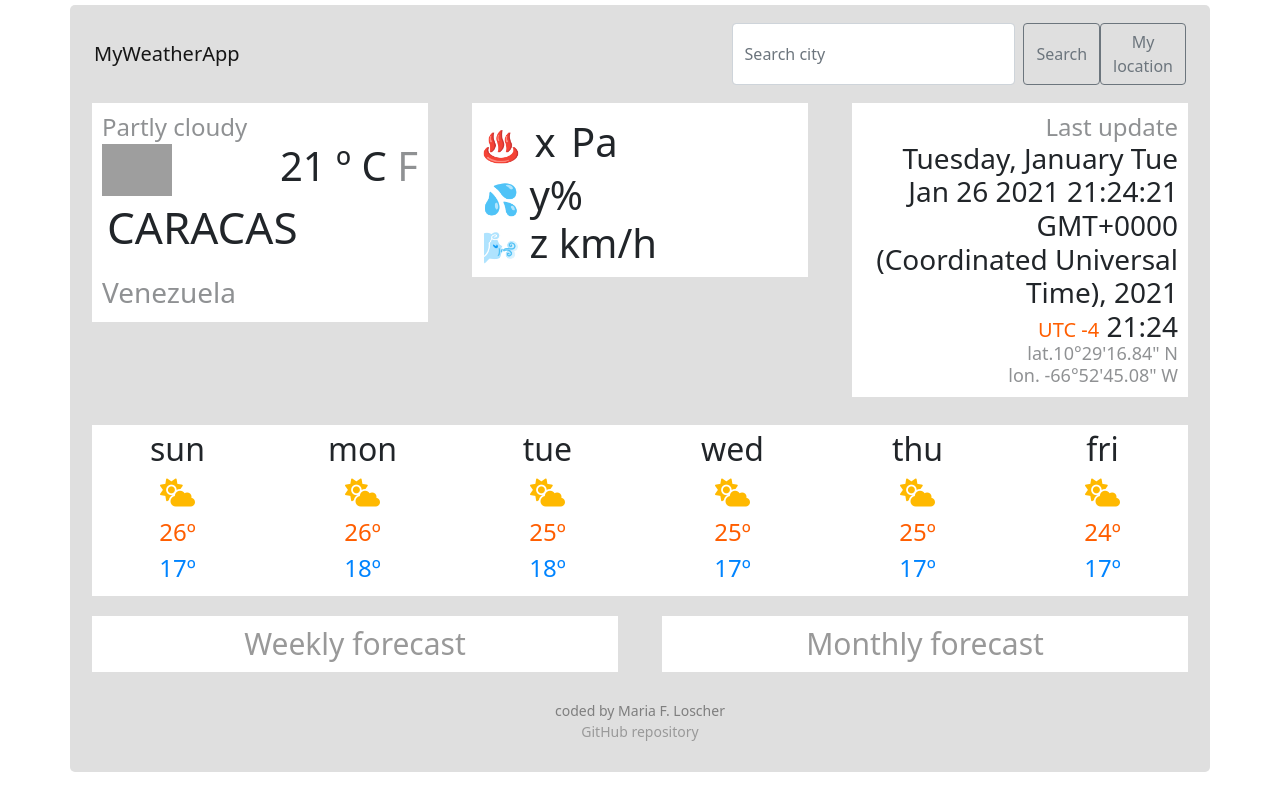
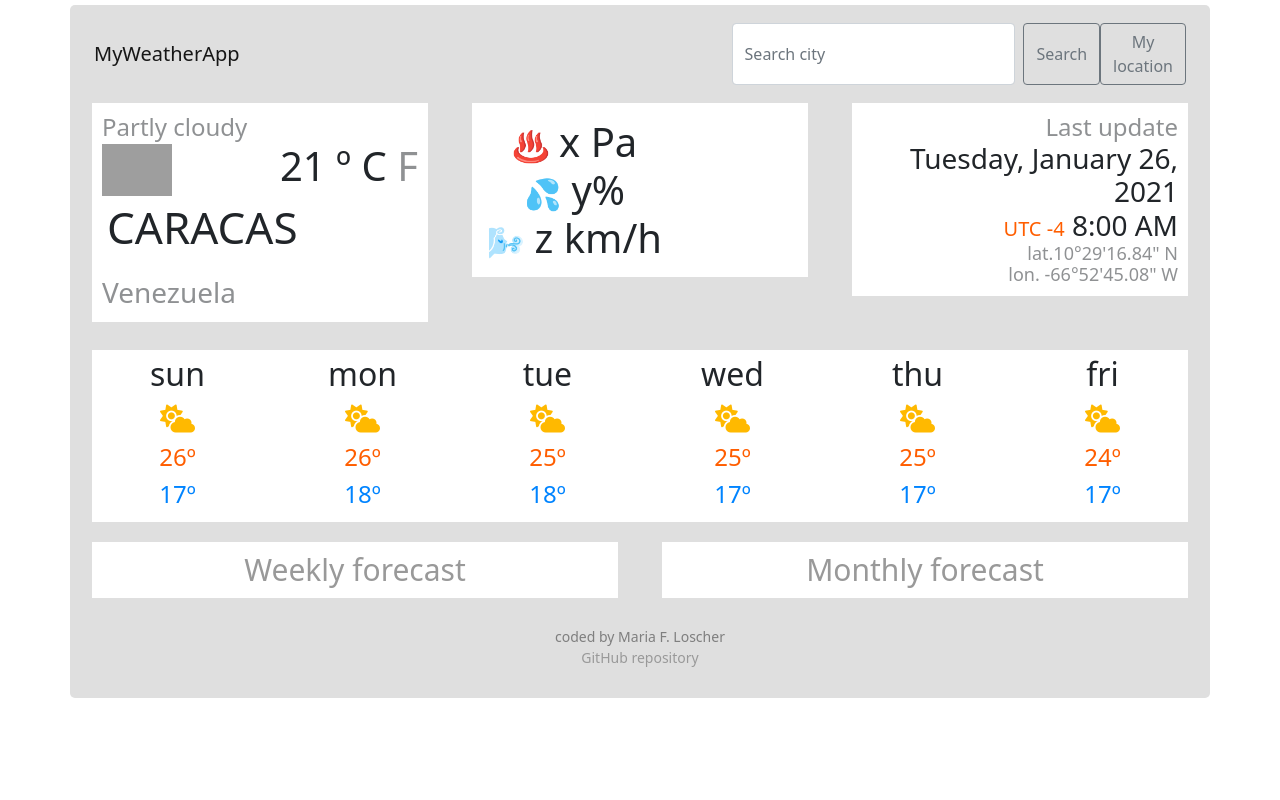
Before and after one commit to mariafloscher/shecodes-plus-project, a plain HTML site: page index.html in a window 1280 px wide. Drawn offline with nearby package versions, Linux system fonts and the light colour scheme; no server answers; grey boxes are pictures that could not be loaded.

Commit message:
Changes in HTML and CSS, changed time and date functions in JS

```diff
--- a/index.html
+++ b/index.html
@@ -41,7 +41,7 @@
       </nav>
       <div class="header">
         <div class="row">
-          <div class="col-sm-4">
+          <div class="col-sm-4" id="main-info">
             <h1>
               <span class="additional-information" id="weather-description">Partly cloudy</span><span class="h1-icon">
                 <img id="icon"
@@ -62,7 +62,7 @@
           </div>
           <div class="col-sm-4">
             <h1>
-              <span class="rain-humidity-wind">
+              <span id="pressure-humidity-wind">
                 <span class="emoji">♨</span> <span id="pressure">x</span> <span>Pa</span>
                 <br />
                 <span class="emoji">💦</span> <span id="humidity">y</span><span>%</span>
@@ -73,15 +73,15 @@
           </div>
           <div class="col-sm-4">
             <h1>
-              <div class="date-time-location">
+              <div id="date-time-location">
                 <div> <span class="additional-information">Last update<br>
                  </span> <span id="date">Sunday Dec 20 2020</span></div>
 
-                  <div class="time-zone-info"><span>UTC </span> <span id="time-zone">-4</span> </div>
+                  <div id="time-zone-info"><span>UTC </span> <span id="time-zone">-4</span> </div>
                   <span id="time">
                   8:00 AM
                 </span>
-                <div class="location">
+                <div id="location">
                   <span>lat.</span><span id="latitude">10°29'16.84" N </span> <br />
                   <span>lon.</span><span id="longitude">  -66°52'45.08" W </span>
                 </div>
--- a/src/index.js
+++ b/src/index.js
@@ -26,24 +26,27 @@ function formatDate(timestamp) {
   ];
   let month = months[date.getMonth()];
   let year = date.getFullYear();
-  let formattedDate = `${day}, ${month} ${date}, ${year}`;
+  let formattedDate = `${day}, ${month} ${date.getDate()}, ${year}`;
   return formattedDate;
 }
+
 let now = new Date();
 let date = document.querySelector("#date");
 date.innerHTML = `${formatDate(now)}`;
+
 function formatTime(timestamp) {
   let date = new Date(timestamp);
   let hour = date.getHours();
+  if (hour < 10) {
+    hour = `0` + hour;
+  }
   let minutes = date.getMinutes();
   if (minutes < 10) {
-    return `0` + minutes;
+    minutes = `0` + minutes;
   }
   let formattedTime = `${hour}:${minutes}`;
   return formattedTime;
 }
-let time = document.querySelector("#time");
-time.innerHTML = `${formatTime(now)}`;
 
 function showWeatherInfo(response) {
   document.querySelector("#city-name").innerHTML = response.data.name;
@@ -59,7 +62,9 @@ function showWeatherInfo(response) {
   document.querySelector("#time-zone").innerHTML = Math.round(
     response.data.timezone / 3600
   );
-  document.querySelector("#time").innerHTML = formatTime(response.data.time);
+  document.querySelector("#time").innerHTML = formatTime(
+    response.data.dt * 1000
+  );
   document.querySelector("#date").innerHTML = formatDate(
     response.data.dt * 1000
   );
@@ -90,6 +95,7 @@ function handleCitySubmit(event) {
   let city = document.querySelector("#search-city-input").value;
   searchCity(city);
 }
+
 function searchLocation(position) {
   let apiKey = "e056cd661dc38600e82e2301e14e451d";
   let lat = `${position.coords.latitude}`;
--- a/src/style.css
+++ b/src/style.css
@@ -1,5 +1,11 @@
 .header {
   background-color: #dfdfdf;
+}
+
+#main-info {
+  background-color: #dfdfdf;
+  background-clip: content-box;
+  min-height: 200px;
 }
 
 .code-credit {
@@ -22,6 +28,7 @@ h1 {
   border-width: 10px;
   background-color: white;
   padding: 10px;
+  max-height: 300px;
 }
 
 .additional-information {
@@ -68,25 +75,25 @@ h1 {
   opacity: 0.5;
 }
 
-#pressure {
+#pressure-humidity-wind {
   display: inline-block;
   padding: 5px;
   margin: 0 auto;
   text-align: center;
 }
 
-.date-time-location {
+#date-time-location {
   text-align: right;
   font-size: 28px;
   display: block;
 }
 
-.location {
+#location {
   font-size: 18px;
   opacity: 0.5;
 }
 
-.time-zone-info {
+#time-zone-info {
   display: inline-block;
   font-size: 20px;
   color: #ff5e00;
```
